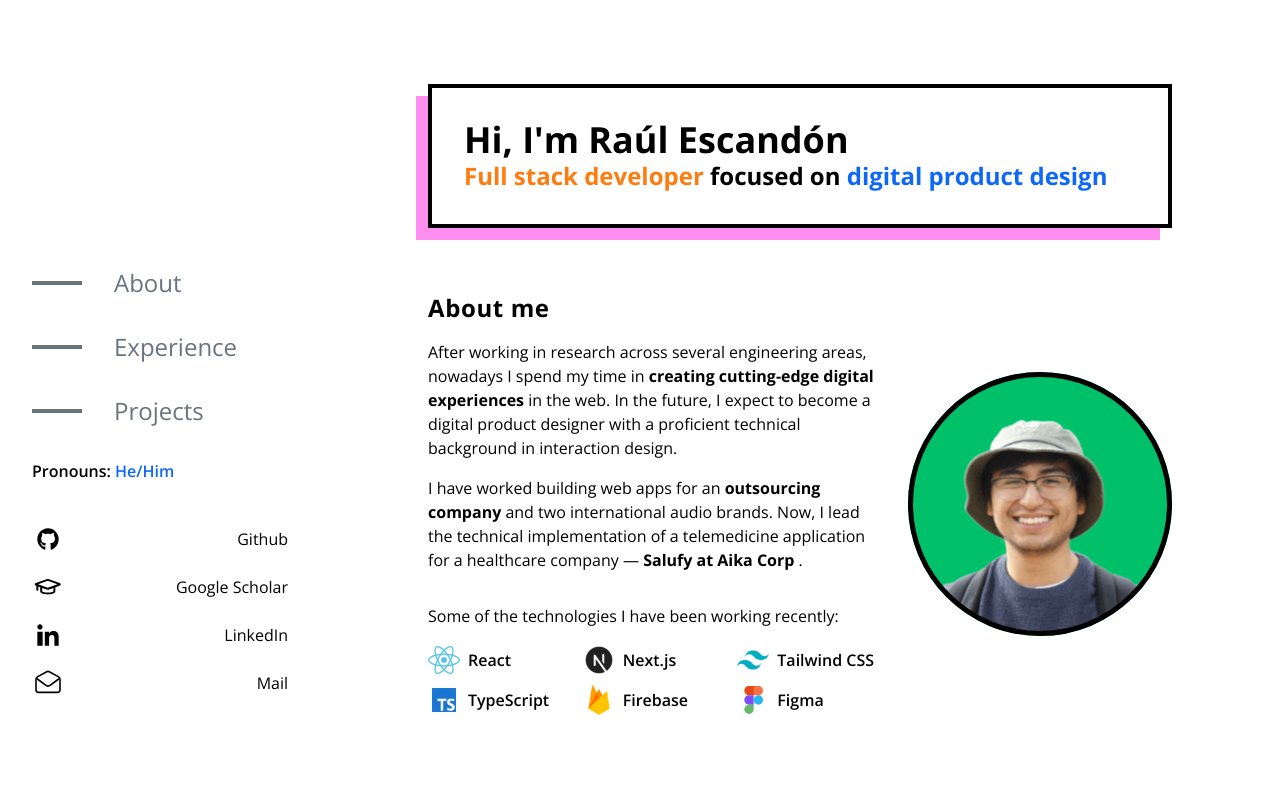
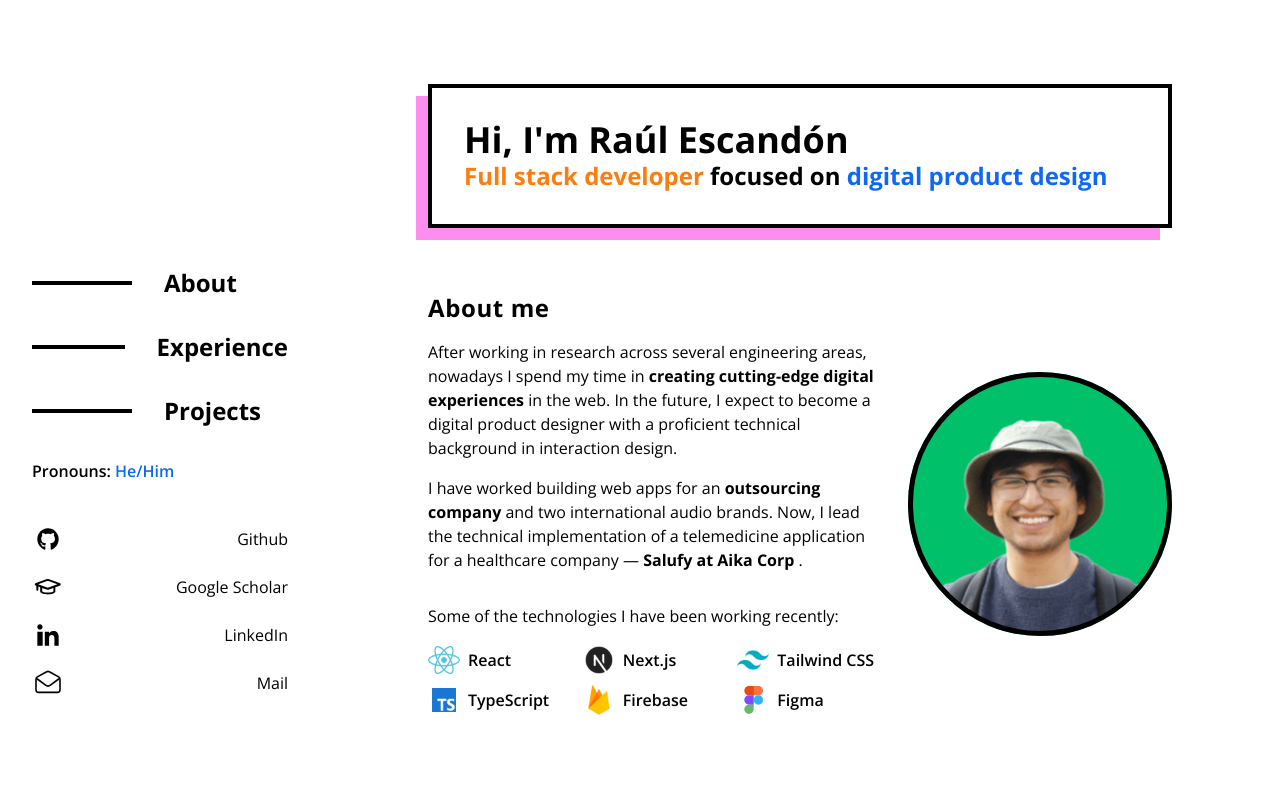
Before and after one commit to elmerescandon/eret_portfolio, a Next.js app: page / in a window 1280 px wide. Shown: the top 800 px of the page. Built offline with nearby package versions, Linux system fonts and the light colour scheme.

Commit message:
:sparkles: Add intersection observer to track visibility of section

```diff
--- a/src/atomic-design/Molecules/PageSection/PageSection.tsx
+++ b/src/atomic-design/Molecules/PageSection/PageSection.tsx
@@ -1,5 +1,5 @@
 "use client";
-import React, {useState} from "react";
+import React, {use, useEffect, useState} from "react";
 
 type PageSectionProps = {
   sectionName: string;
@@ -8,6 +8,7 @@ type PageSectionProps = {
 
 const PageSection = ({sectionName, sectionReference}: PageSectionProps) => {
   const [isHovered, setIsHovered] = useState(false);
+  const [isObserved, setIsObserved] = useState(false);
 
   const handleMouseEnter = () => {
     setIsHovered(true);
@@ -21,6 +22,28 @@ const PageSection = ({sectionName, sectionReference}: PageSectionProps) => {
     ref.current?.scrollIntoView({behavior: "smooth", block: "center"});
   };
 
+  useEffect(() => {
+    console.log("hola");
+    const observer = new IntersectionObserver(
+      ([entry]) => {
+        setIsObserved(entry.isIntersecting);
+      },
+      {
+        rootMargin: "0px",
+        threshold: 0.5, // Callback will run when 50% of the target is visible
+      }
+    );
+
+    if (sectionReference.current) {
+      observer.observe(sectionReference.current);
+    }
+    return () => {
+      if (sectionReference.current) {
+        observer.unobserve(sectionReference.current);
+      }
+    };
+  }, []);
+
   return (
     <button
       className="flex gap-8 items-center justify-start w-full  justify-self-start"
@@ -32,15 +55,15 @@ const PageSection = ({sectionName, sectionReference}: PageSectionProps) => {
         className={` justify-self-start border-black border-2`}
         style={{
           transition: "width 0.5s",
-          width: isHovered ? "100px" : "50px",
-          borderColor: isHovered ? "black" : "#6B7280",
+          width: isHovered || isObserved ? "100px" : "50px",
+          borderColor: isHovered || isObserved ? "black" : "#6B7280",
         }}
       />
       <p
         className="text-2xl"
         style={{
-          fontWeight: isHovered ? "bold" : "normal",
-          color: isHovered ? "black" : "#6B7280",
+          fontWeight: isHovered || isObserved ? "bold" : "normal",
+          color: isHovered || isObserved ? "black" : "#6B7280",
           transition: "color 0.5s",
         }}
       >
```
